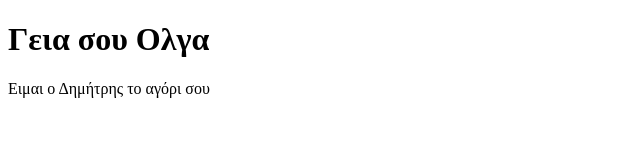
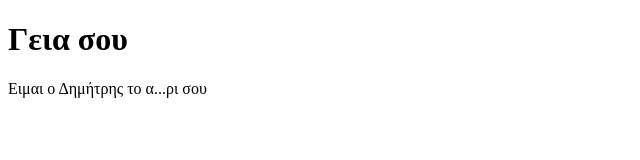
Before and after one commit to DimitrisOiko/portfolio-webpage, a plain HTML site: page index.html in a window 1280 px wide. Shown: the whole page, without its empty margins (0-640 px from the left). Drawn offline with Linux system fonts and the light colour scheme.

Commit message:
First Commit

```diff
--- a/index.html
+++ b/index.html
@@ -1,10 +1,10 @@
 <!DOCTYPE html>
 <html>
     <head>
-
+        <title>Portfolio</title>
     </head>
     <body>
-        <h1>Γεια σου Ολγα</h1>
-        <p>Ειμαι ο Δημήτρης το αγόρι σου</p>
+        <h1>Γεια σου</h1>
+        <p>Ειμαι ο Δημήτρης το α...ρι σου</p>
     </body>
 </html>
```
